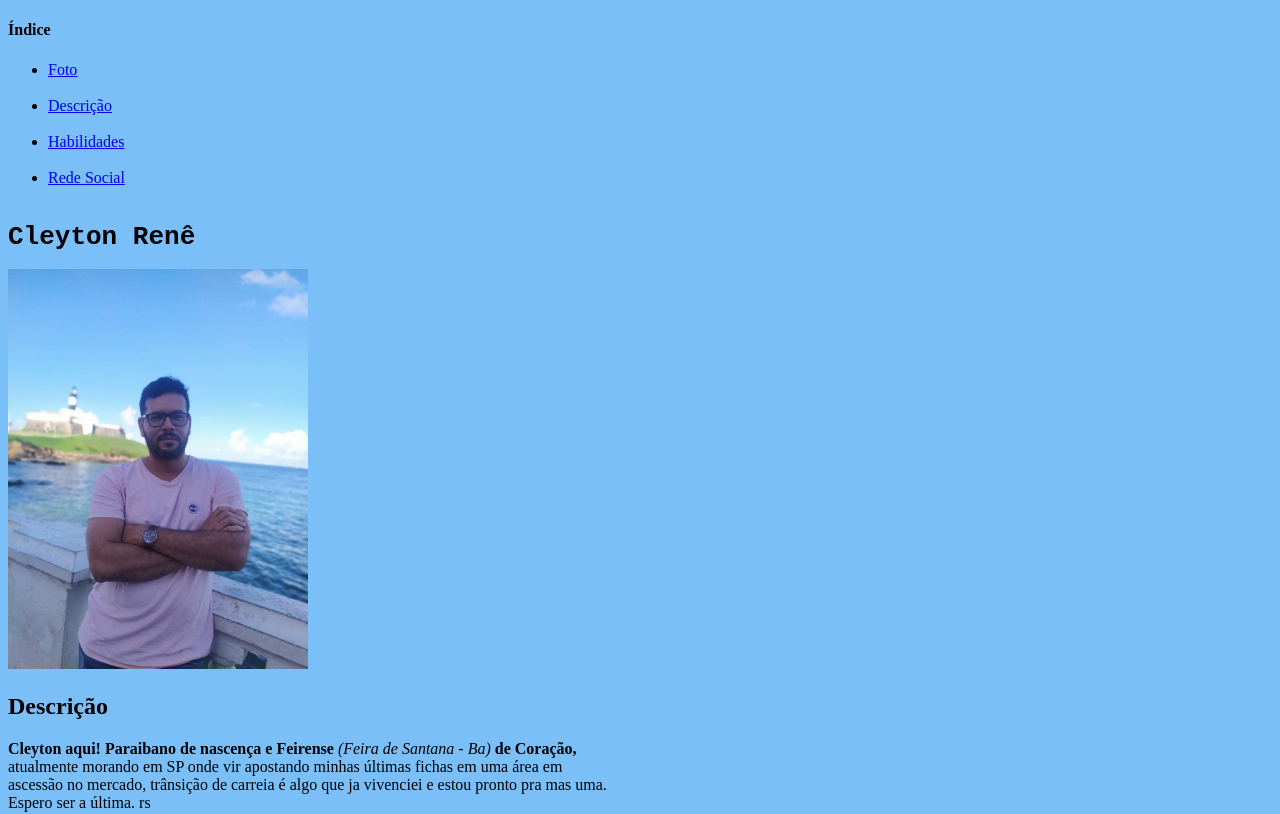
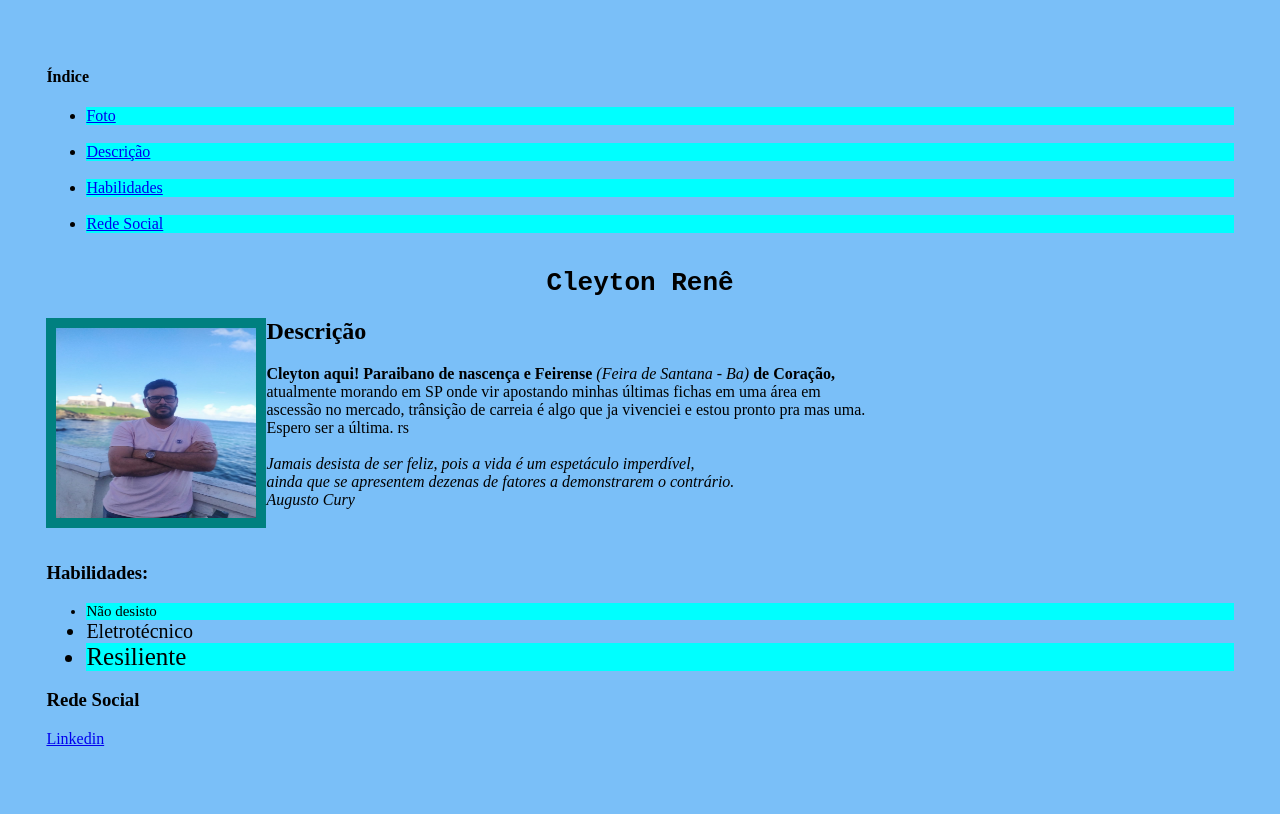
Before and after one commit to cleytonnrene/rene-github.io, a plain HTML site: page <!DOCTYPE html>.html in a window 1280 px wide. Shown: the top 814 px of the page. Drawn offline with Linux system fonts and the light colour scheme.

Commit message:
Adiciona posicionamento

```diff
--- a/<!DOCTYPE html>.html
+++ b/<!DOCTYPE html>.html
@@ -3,32 +3,10 @@
   <head>
     <meta charset="UTF-8">
     <title>PortifólioCleytonRenê</title>
+    <link rel="stylesheet" href="/style.css">
+
 </head>
- <style>
 
-.MeuNome{
-    font-family: monospace;
-}
-.descricao{
-    font-family: Verdana, Geneva, Tahoma, sans-serif;
-    }
-body{
-    background-color: #7abff8;
-
-}
-.naodesisto{
-    font-weight: 500;
-    font-size: 15px;
-}
-.eletrotecnico{
-    font-weight: 500;
-    font-size: 20px;
-}
-.resiliente{
-    font-weight: 500;
-    font-size: 25px;
-}
-</style>
   <body>
       <p>
           <h4>Índice</h4>
@@ -44,8 +22,11 @@ body{
       </p>
     <p>
       <a name="texto1">
+<div>
         <h1 class="MeuNome">Cleyton Renê</h1>
-    <img src="/Imagens/WhatsApp Image 2021-05-12 at 21.30.03.jpeg" alt="Foto de Cleyton" width="300px" >
+    <div>
+         <img src="/Imagens/WhatsApp Image 2021-05-12 at 21.30.03.jpeg" alt="Foto de Cleyton" width="200px" class="minha-foto">
+
     </p>
 
     <p>
@@ -57,8 +38,12 @@ body{
             <em> Jamais desista de ser feliz, pois a vida é um espetáculo imperdível, <br>ainda que se apresentem dezenas de fatores a demonstrarem o contrário.
 
         <br>Augusto Cury</em>
+    </div>
+</div>
     </p>
     <p>
+        <br>
+
         <h3><a name ="texto3">Habilidades: </h3>
     <ul>
         <li class="naodesisto">Não desisto</li>
--- /dev/null
+++ b/style.css
@@ -0,0 +1,45 @@
+body{
+    padding: 3%;
+}
+
+.MeuNome{
+    font-family: monospace;
+    text-align: center;
+}
+.descricao{
+    font-family: Verdana, Geneva, Tahoma, sans-serif;
+    position: absolute;
+    top: 5%;
+    right: 10px;
+    }
+body{
+    background-color: #7abff8;
+
+}
+.naodesisto{
+    font-weight: 500;
+    font-size: 15px;
+}
+.eletrotecnico{
+    font-weight: 500;
+    font-size: 20px;
+}
+.resiliente{
+    font-weight: 500;
+    font-size: 25px;
+}
+
+
+.minha-foto{
+    float: left;
+    height: 190px;
+    padding: 10px;
+    background-color:teal
+}
+.imagem-caixa{
+    height: 300;
+    position: relative
+}
+ul li:nth-child(odd){
+    background-color: aqua;
+}
```
Lines whose indentation alone changed are shown as unchanged.
